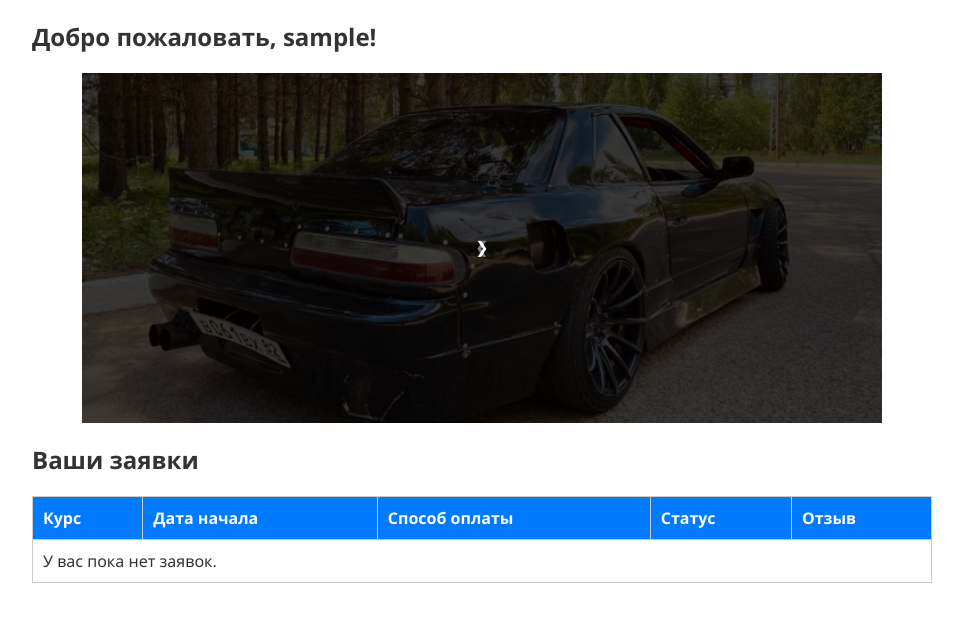
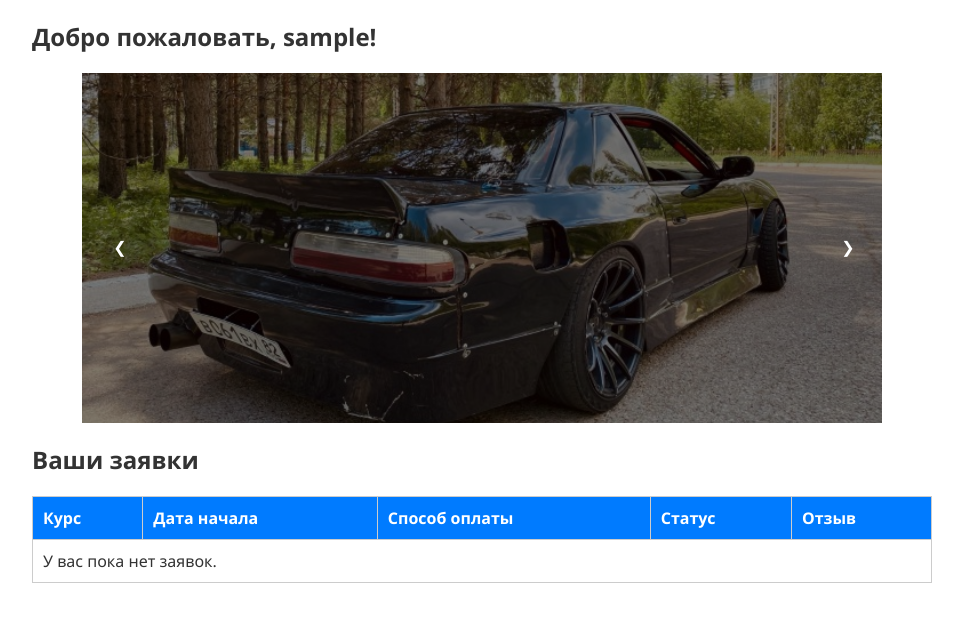
Before and after one commit to gewarteter/korochki, a Django app: page / in a window 1280 px wide. Shown: the part 69-691 px from the top of the page, without its empty margins (158-1121 px from the left). Run offline with Django 5.2, Linux system fonts and the light colour scheme; the visitor is signed in with stand-in values (Sample User, id 1); data that the repository does not hold is empty; parts of the project's set-up code (start-up, migrations or seed data) failed here and were passed over.

Commit message:
стрелки на слайдере и инпуты лучше чем было

```diff
--- a/korochki/urls.py
+++ b/korochki/urls.py
@@ -20,6 +20,6 @@ from django.urls import path, include
 urlpatterns = [
     path('admin/', admin.site.urls),
     path('users/', include('apps.users.urls')),
-    path('apps/', include('apps.aplications.urls')),
+    path('apps/', include('apps.applications.urls')),
     path('', include('apps.core.urls')),
 ]
--- a/static/css/style.css
+++ b/static/css/style.css
@@ -21,7 +21,6 @@ body {
 input, select, textarea, button {
     padding: 8px;
     margin: 5px 0;
-    width: 100%;
     box-sizing: border-box;
     border: 1px solid #999;
     font-size: 14px;
@@ -31,6 +30,12 @@ button {
     color: white;
     border: none;
     cursor: pointer;
+    padding: 8px;
+    margin: 5px 0;
+    width: 91%;
+    box-sizing: border-box;
+    border: 1px solid #999;
+    font-size: 14px;
 }
 
 .button {
@@ -77,5 +82,5 @@ th { background: #007bff; color: white; }
     font-size: 16px;
 }
 
-.next { right: 0; }
-.prev { left: 0; }
+.next { right: -330px; }
+.prev { left: -326px; }
```
